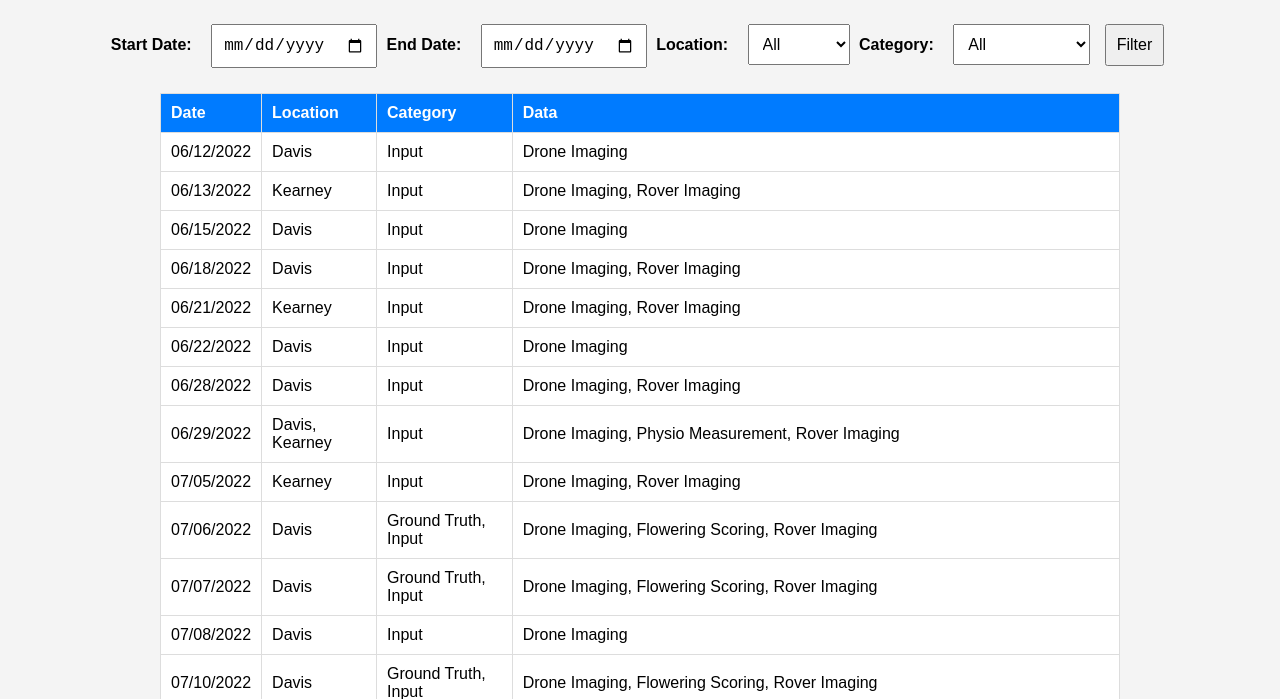
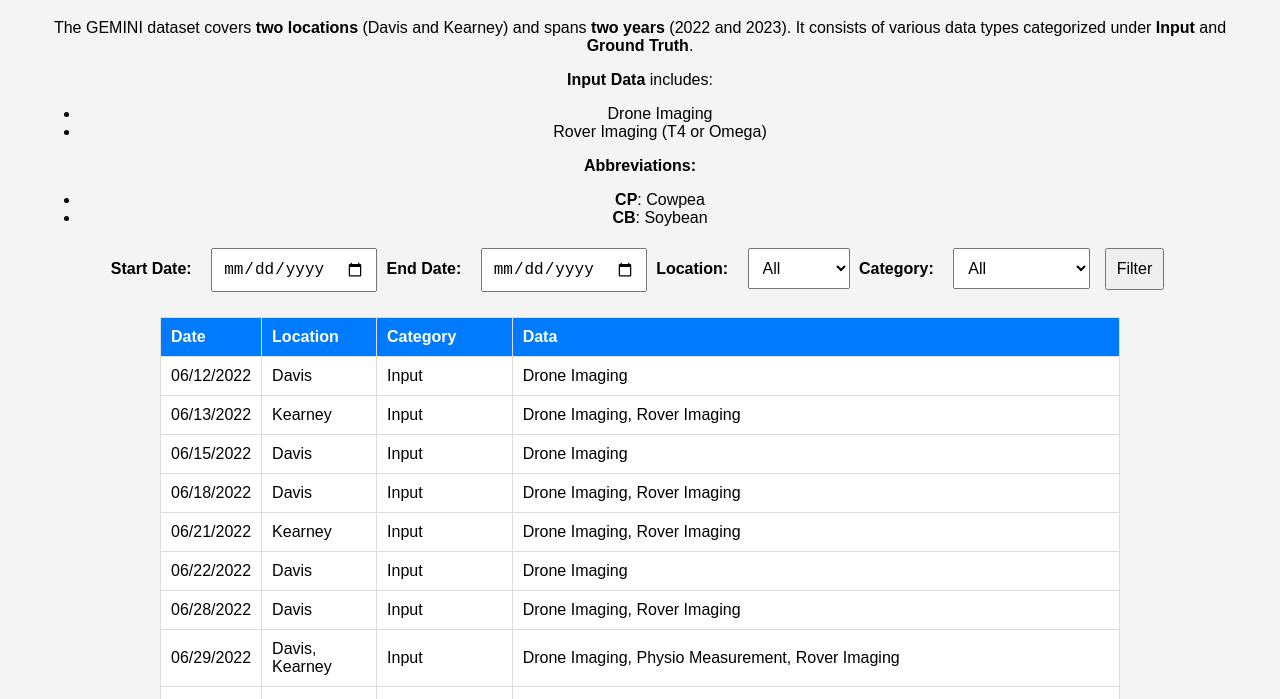
Before and after one commit to hkaman7/GEMINI-Dataset-Visualization, a plain HTML site: page index.html in a window 1280 px wide. Shown: the part 101-800 px from the top of the page. Drawn offline with nearby package versions, Linux system fonts and the light colour scheme.

Commit message:
adding explanation to the top of the page

```diff
--- a/index.html
+++ b/index.html
@@ -9,6 +9,19 @@
 </head>
 <body>
     <h1>GEMINI Dataset Explorer</h1>
+    <p>The GEMINI dataset covers <strong>two locations</strong> (Davis and Kearney) and spans <strong>two years</strong> (2022 and 2023). It consists of various data types categorized under <strong>Input</strong> and <strong>Ground Truth</strong>.</p>
+    <p><strong>Input Data</strong> includes:
+        <ul>
+            <li>Drone Imaging</li>
+            <li>Rover Imaging (T4 or Omega)</li>
+        </ul>
+    </p>
+    <p><strong>Abbreviations:</strong>
+        <ul>
+            <li><strong>CP</strong>: Cowpea</li>
+            <li><strong>CB</strong>: Soybean</li>
+        </ul>
+    </p>
     <div class="filter-container">
         <label for="startDate">Start Date:</label>
         <input type="date" id="startDate">
```
